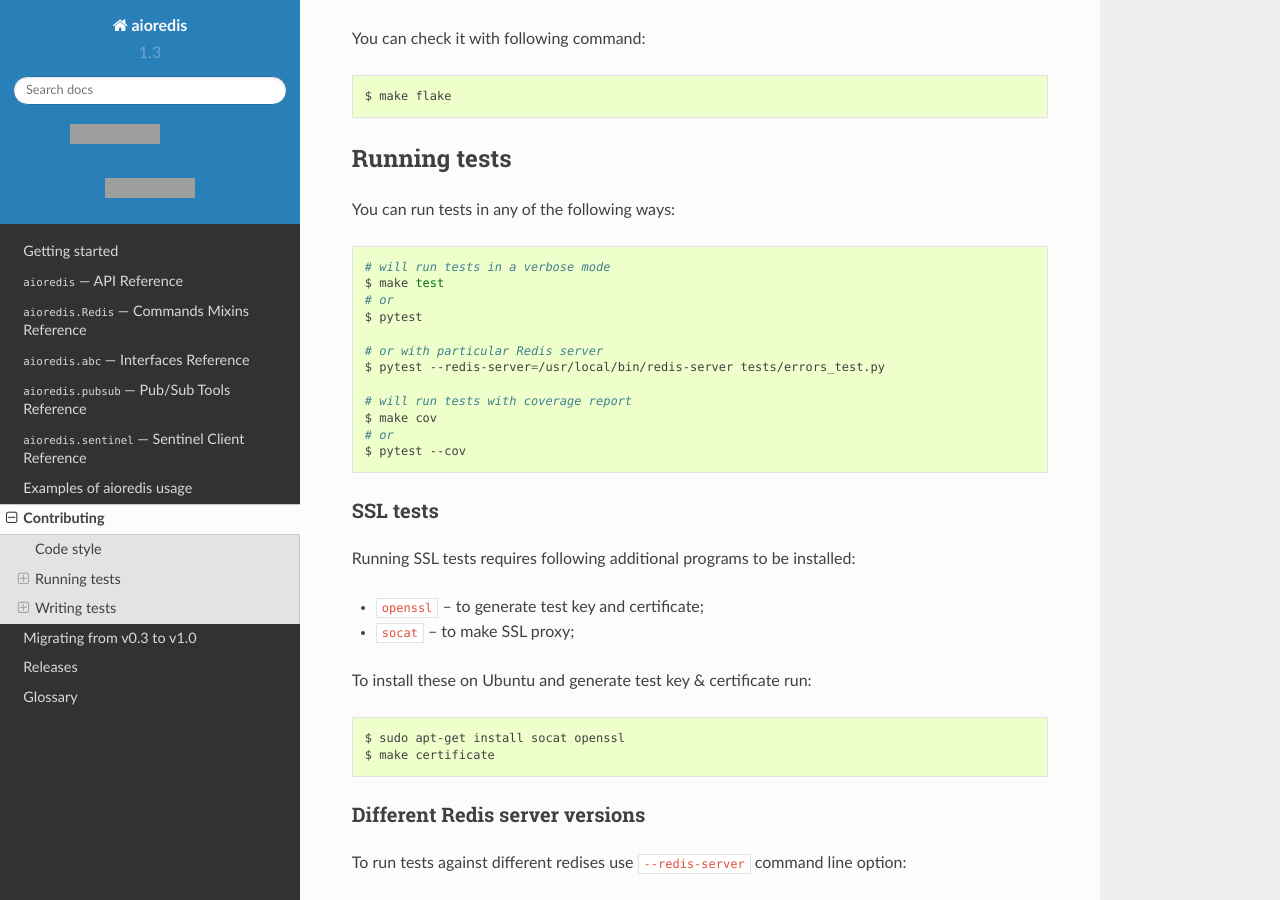
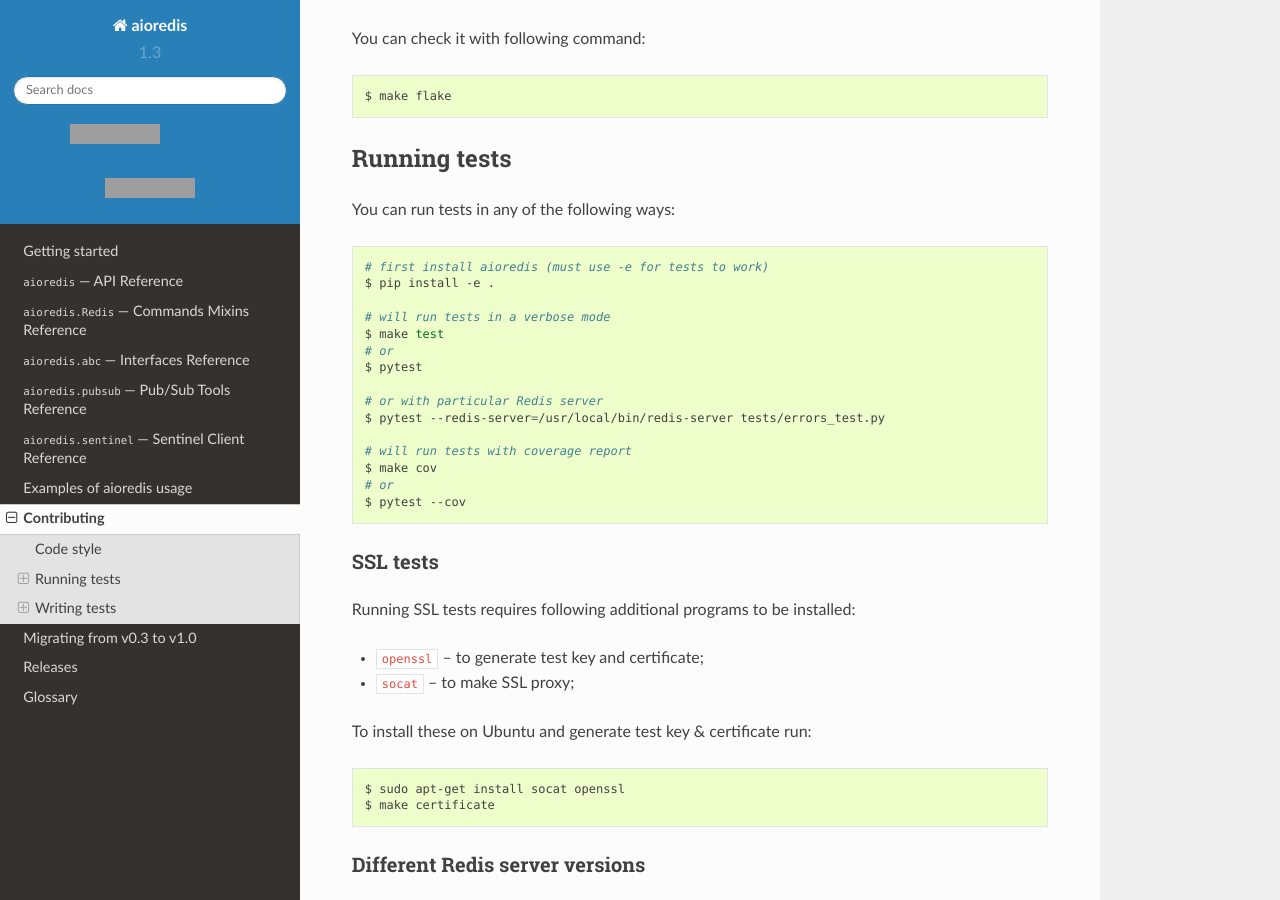
Before and after one commit to aio-libs-abandoned/aioredis-py, a Sphinx documentation site: the page built from docs/devel.rst, in a window 1280 px wide and 900 px high, scrolled down 1272 px. Built offline with Sphinx 7.4.7 and the Read the Docs theme 2.0.0, drawn with Linux system fonts in a browser that asks for light colours; grey boxes are pictures that could not be loaded.

Commit message:
Add pip install -e . to developer instructions
This is needed for pytest to find the tests.

```diff
--- a/docs/devel.rst
+++ b/docs/devel.rst
@@ -60,6 +60,9 @@
 -------------
 
 You can run tests in any of the following ways::
+
+   # first install aioredis (must use -e for tests to work)
+   $ pip install -e .
 
    # will run tests in a verbose mode
    $ make test
```
Also changed, not shown: 1 other file.
